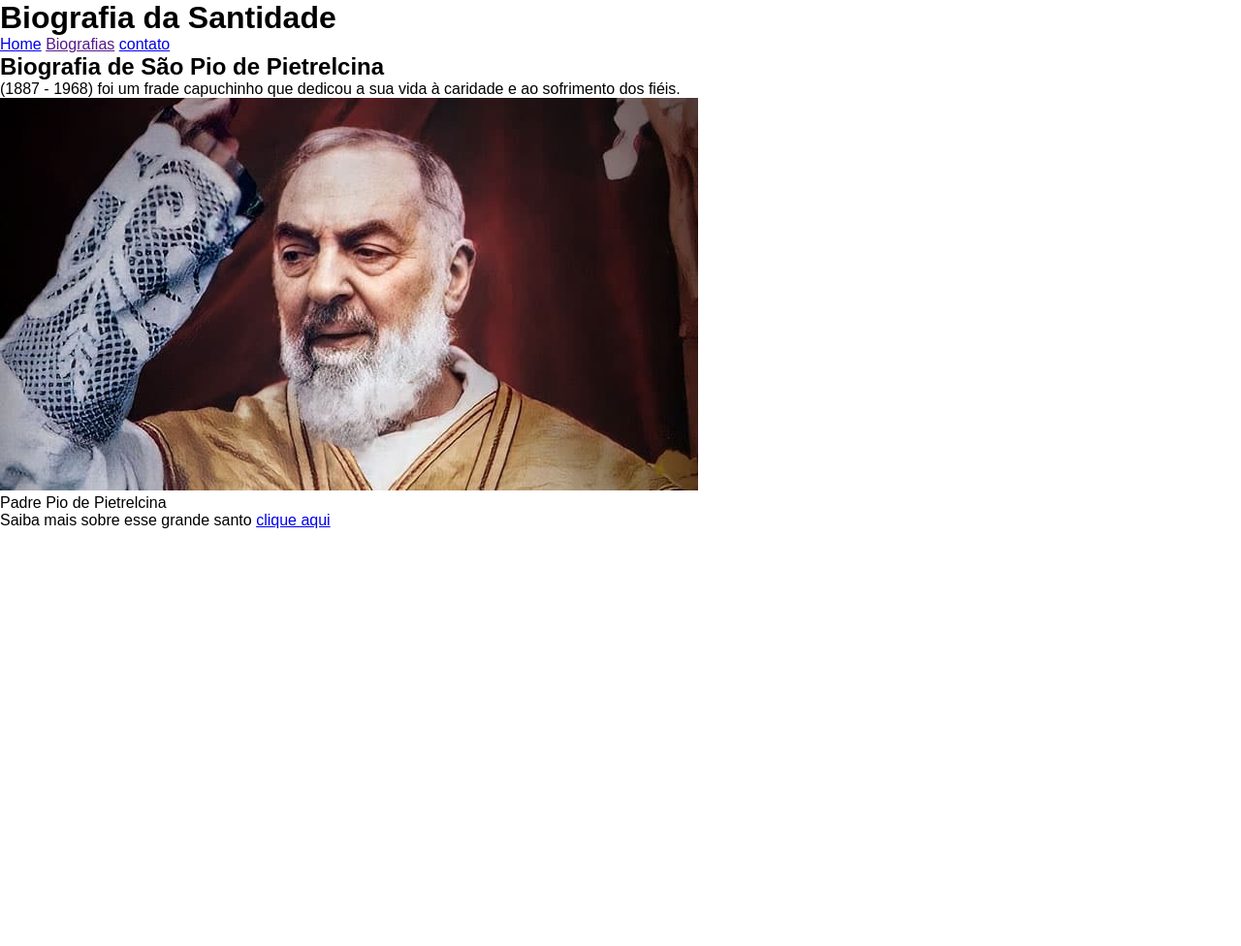
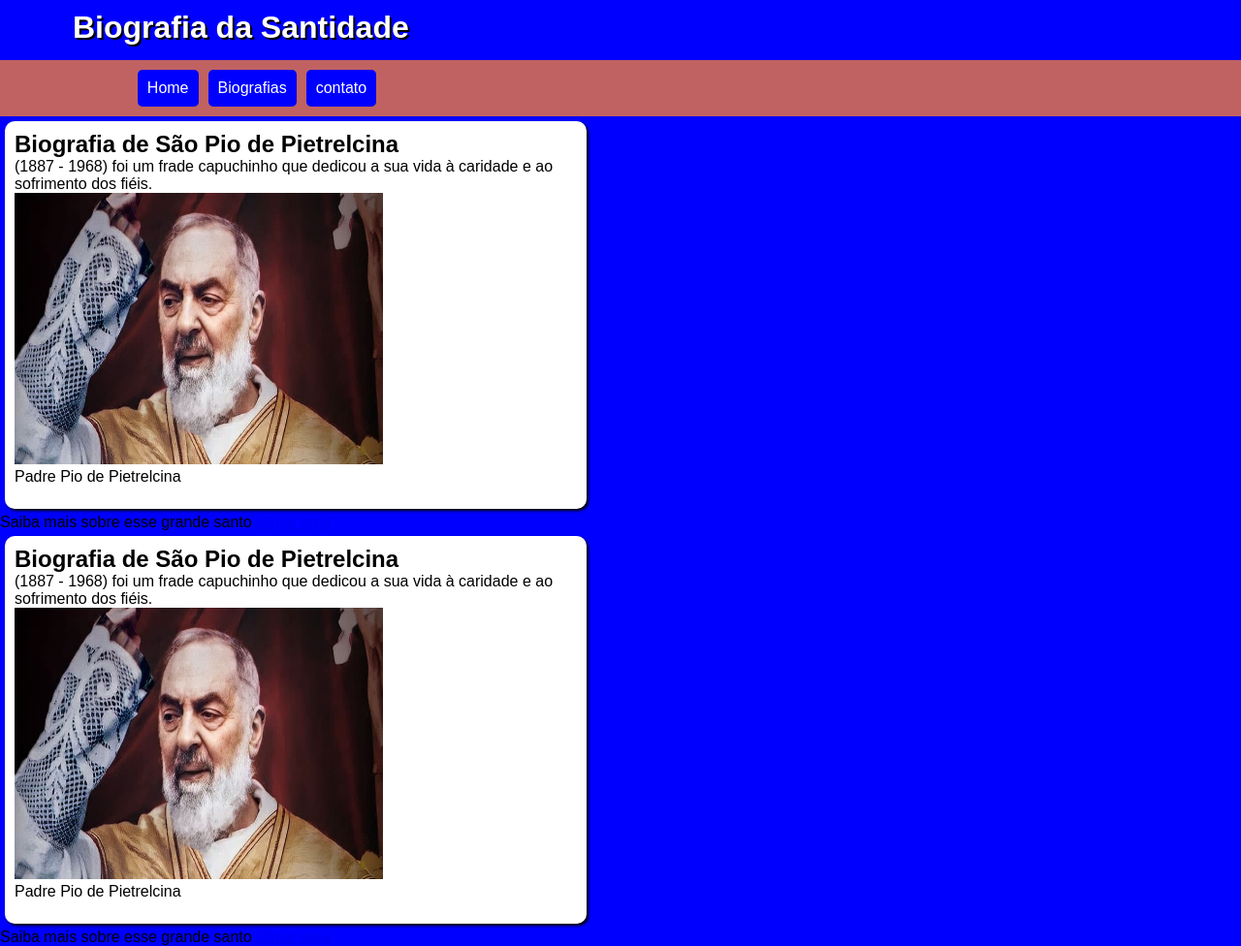
Before and after one commit to danielsilva08/projeto_vidadesantidade, a plain HTML site: page index.html in a window 1280 px wide. Shown: the whole page at 97% size. Before the commit the page ends 800 px from the top, so only its background shows below. Drawn offline with Linux system fonts and the light colour scheme.

Commit message:
criei style css

```diff
--- a/index.html
+++ b/index.html
@@ -9,8 +9,11 @@
     <link rel="stylesheet" href="src/css/mobile.css" media="screen and (max-width: 580px)">
 </head>
 <body>
+    <div class="top">
+        <h1>Biografia da Santidade</h1>
+    </div>
+
     <header>
-        <h1>Biografia da Santidade</h1>
         <nav>
              <a href="index.html">Home</a>
              <a href="">Biografias</a>
@@ -18,16 +21,29 @@
         </nav>
     </header>
     <main>
-        <section>
-
+        <section class="pio">
+            <article>
             <h2>Biografia de São Pio de Pietrelcina</h2>
             <p>(1887 - 1968) foi um frade capuchinho que dedicou a sua vida à caridade e ao sofrimento dos fiéis. </p>
             <figure>
-                <img src="src/imagens/Padre pio 1.jfif" alt="Foto Padre pio">
+                <img class="foto1" src="src/imagens/Padre pio 1.jfif" alt="Foto Padre pio">
                 <figcaption>Padre Pio de Pietrelcina</figcaption>
              </figure>
         </section>
         <p>Saiba mais sobre esse grande santo <a href="pages/pag001.html" rel="next" target="_self">clique aqui</a></p>
+    </article>
+
+    <section class="pio2">
+        <article>
+        <h2>Biografia de São Pio de Pietrelcina</h2>
+        <p>(1887 - 1968) foi um frade capuchinho que dedicou a sua vida à caridade e ao sofrimento dos fiéis. </p>
+        <figure>
+            <img class="foto1" src="src/imagens/Padre pio 1.jfif" alt="Foto Padre pio">
+            <figcaption>Padre Pio de Pietrelcina</figcaption>
+         </figure>
+    </section>
+    <p>Saiba mais sobre esse grande santo <a href="pages/pag001.html" rel="next" target="_self">clique aqui</a></p>
+</article>
     </main>
     <footer>
 
--- a/src/css/style.css
+++ b/src/css/style.css
@@ -1,6 +1,88 @@
 @charset "UTF8";
 
 html, body {
+    font-family: Arial, Helvetica, sans-serif;
+    font-size: 1em;
+    background-color: blue; /*MUDAR DEPOIS*/
     height: 100vh; /*ALTURA TOTAL*/
     width: 100vw; /*LARGURA TOTAL*/
 }
+
+header {
+    background-color: rgb(192, 98, 98);
+    padding: 5px;
+    display: flex;/*menu fica no eixo principal deitado*/
+    flex-wrap: row wrap;/*ao diminuir as tela o menu quebra para baixo*/
+    justify-content: space-evenly;/*o menu vai para a esquerda da tela separando da escrita biografia da santidade*/
+    align-items: center;/*Usado para o eixo transversal cima, baixo. Menu fica um pouco mais a baixo centralizado no canto esquerdo da tela*/
+}
+
+div.top > h1 {
+    color: white;
+    margin-bottom: 15px;
+    margin-right: 300px;
+    padding-top: 10px;
+    padding-left: 75px;
+    background-color: blue;
+    flex: 0 0 350px; /*escrita fica fixa em 250px*/
+    text-shadow: 2px 2px black;/*sombreado na escrita*/
+}
+
+header> nav {
+    display: flex;
+    flex-flow: row wrap;/*para quebrar ao diminuir a tela*/
+    justify-content: flex-end;/*para o menu quebrar sempre ao diminuir a tela*/
+    margin-right: 750px;
+}
+
+header > nav > a {
+    background-color: blue;
+    color: white;
+    padding: 10px;
+    margin: 5px;
+    border-radius: 5px;
+    text-decoration: none; /*tira o sumblinhado do menu*/
+    text-align: center;
+}
+
+header > nav > a:hover {
+    background-color: white;
+    color: black;
+    transition: background-color .5s;
+}
+
+
+.pio {
+    background-color: white;
+    height:380px;
+    width: 580px;
+    margin: 5px;
+    padding: 10px;
+    border-radius: 10px;
+    box-shadow: 2px 2px 3px black;
+}
+
+.pio2 {
+    background-color: white;
+    height:380px;
+    width: 580px;
+    margin: 5px;
+    padding: 10px;
+    border-radius: 10px;
+    box-shadow: 2px 2px 3px black;
+}
+
+/*main {
+    background-color: white;
+    height:380px;
+    width: 580px;
+    margin: 5px;
+    padding: 10px;
+    border-radius: 10px;
+    box-shadow: 2px 2px 3px black;
+}*/
+
+.foto1 {
+    height: 280px;
+    width: 380px;
+}
```
